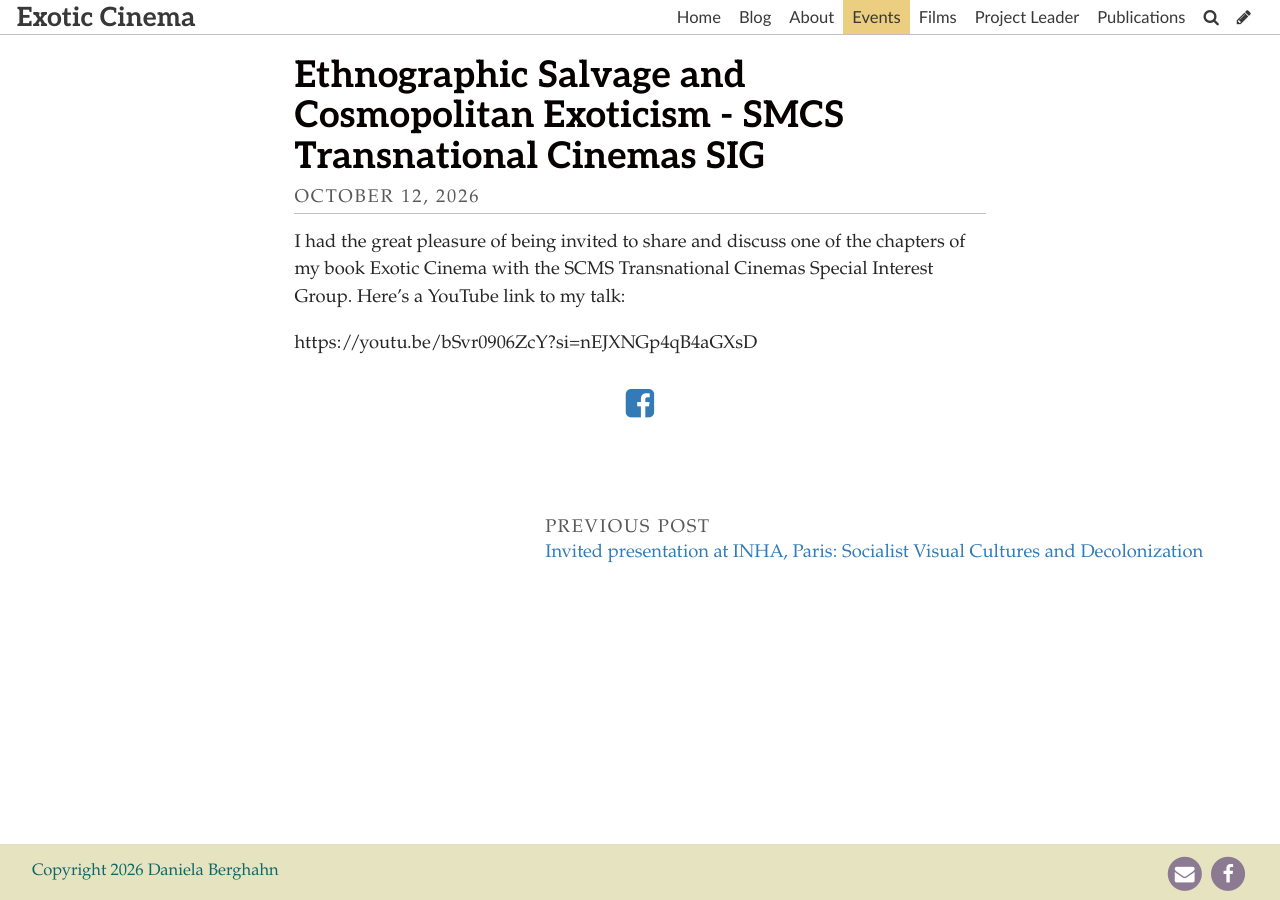
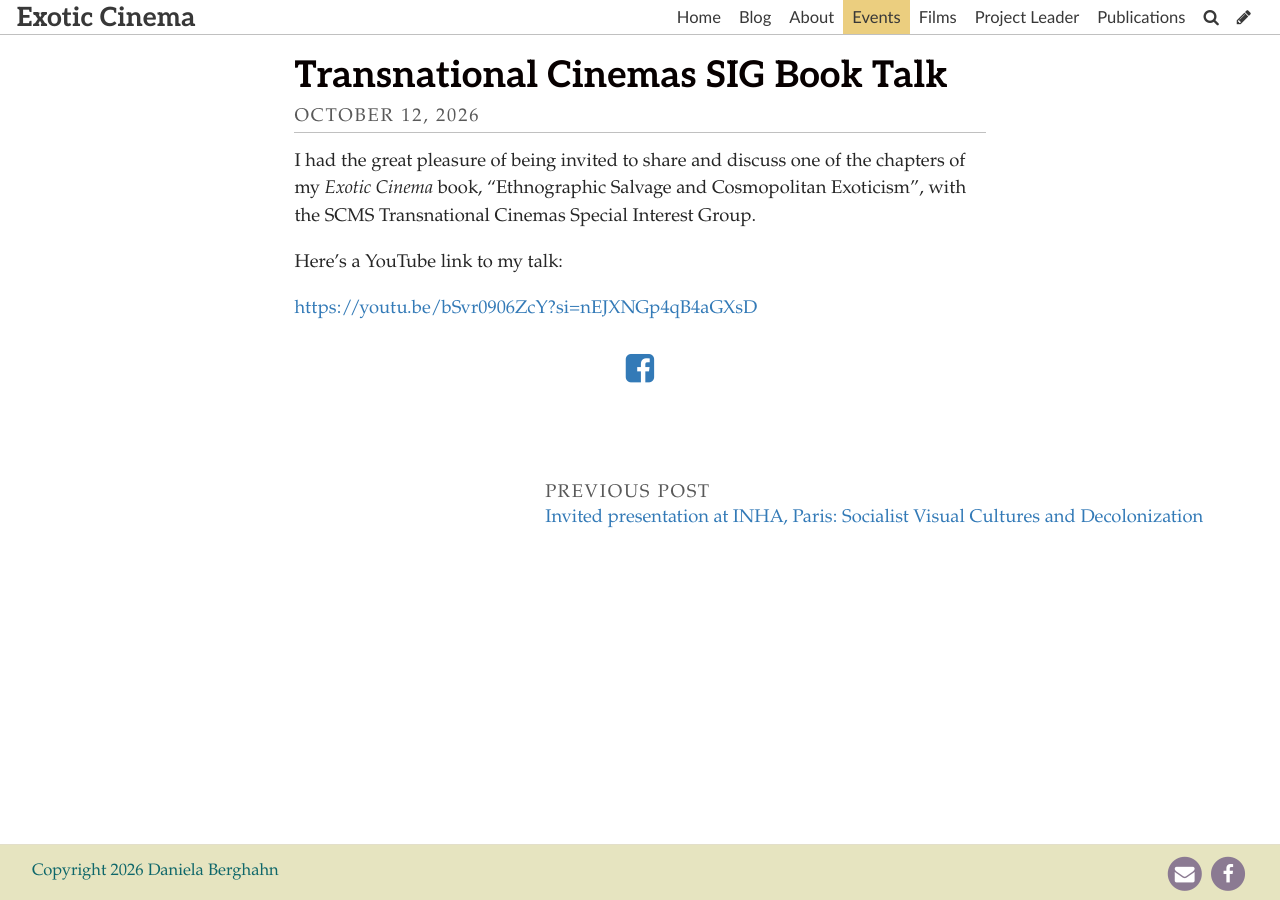
Before and after one commit to publisha/exotic-cinema, a Jekyll site: the page built from _events/ethnographic-salvage-and-cosmopolitan-exoticism-smcs-transnational-cinemas-sig.md, in a window 1280 px wide. Built offline with Jekyll 4.4.1, drawn with Linux system fonts in a browser that asks for light colours; some web fonts are replaced.

Commit message:
Update Event “ethnographic-salvage-and-cosmopolitan-exoticism-smcs-transnational-cinemas-sig”

```diff
--- a/_events/ethnographic-salvage-and-cosmopolitan-exoticism-smcs-transnational-cinemas-sig.md
+++ b/_events/ethnographic-salvage-and-cosmopolitan-exoticism-smcs-transnational-cinemas-sig.md
@@ -1,10 +1,11 @@
 ---
-title: Ethnographic Salvage and Cosmopolitan Exoticism - SMCS Transnational
-  Cinemas SIG
+title: Transnational Cinemas SIG Book Talk
 date: 2026-10-12T14:24:00.000+01:00
 eventdate: 2026-10-02T14:22:00.000+01:00
 layout: post
 ---
-I had the great pleasure of being invited to share and discuss one of the chapters of my book Exotic Cinema with the SCMS Transnational Cinemas Special Interest Group. Here's a YouTube link to my talk:
+I had the great pleasure of being invited to share and discuss one of the chapters of my *Exotic Cinema* book, "Ethnographic Salvage and Cosmopolitan Exoticism", with the SCMS Transnational Cinemas Special Interest Group.
 
-https://youtu.be/bSvr0906ZcY?si=nEJXNGp4qB4aGXsD
+Here's a YouTube link to my talk:
+
+<https://youtu.be/bSvr0906ZcY?si=nEJXNGp4qB4aGXsD>
```
